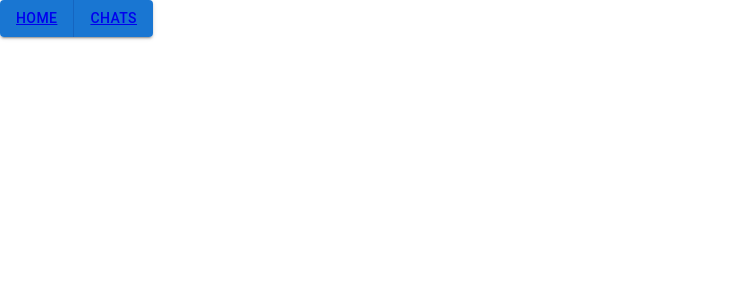
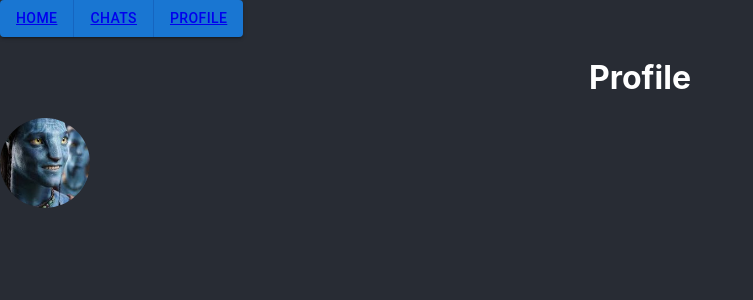
Before and after one commit to AntonR31337/ReactJS, a React (Create React App) app in the folder myapp/: page /profile in a window 1280 px wide. Before the commit this address had no page. Shown: the top 300 px of the page, without its empty margins (0-753 px from the left). Built offline with nearby package versions, Linux system fonts and the light colour scheme.

Commit message:
finished the task 4

```diff
--- a/myapp/src/App.js
+++ b/myapp/src/App.js
@@ -7,6 +7,7 @@ import ButtonGroup from '@mui/material/ButtonGroup';
 import MessageList from './components/MessageList';
 import ChatList from './components/ChatList';
 import Message from './components/Message';
+import Profile from './components/Profile/Profile';
 
 const Home = () => {
   return (
@@ -29,11 +30,15 @@ function App() {
         <Button>
           <Link to="/chats" >Chats</Link>
         </Button>
+        <Button>
+          <Link to="/profile">Profile</ Link>
+        </Button>
     </ButtonGroup>
       <Routes>
         <Route path="/" element={<Home />} />
+        <Route path="/profile" element={<Profile />} />
         <Route path="/chats" element={<Messages />} >
-          <Route path=":id" element={<MessageList />} />
+          <Route path=":id" element={<ChatList />} />
         </Route>
       </Routes>
     </BrowserRouter>
--- /dev/null
+++ b/myapp/src/components/Profile/Profile.jsx
@@ -0,0 +1,19 @@
+import Avatar from '@mui/material/Avatar';
+import Stack from '@mui/material/Stack';
+import img from "./avatar.jpeg";
+import './style.scss';
+
+export default function Profile(){
+    return (
+        <div className="App">
+                <h1>Profile</h1>
+                <Stack direction="row" spacing={2}>
+                    <Avatar
+                    alt="Antonio"
+                    src={img}
+                    sx={{ width: 90, height: 90 }}
+                    />
+                </Stack>
+      </div>
+    );
+}
--- /dev/null
+++ b/myapp/src/components/Profile/style.scss
@@ -0,0 +1,6 @@
+BODY {
+    background-color: #282c34
+}
+.App {
+    color: white;
+}
--- a/myapp/src/screens/Messages/index.js
+++ b/myapp/src/screens/Messages/index.js
@@ -1,11 +1,9 @@
-import logo from "../../logo.svg"
 import Message from "../../components/Message";
 
 export default function App() {
     return (
       <div className="App">
         <header className="App-header">
-          <img src={logo} className="App-logo" alt="logo" />
             <Message text='Мой первый компонент ReactJS' />
         </header>
       </div>
```
Also changed, not shown: myapp/src/components/Profile/avatar.jpeg (added).
